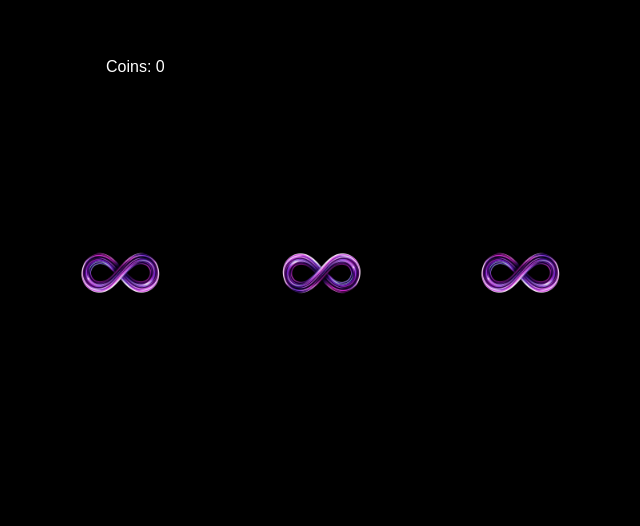
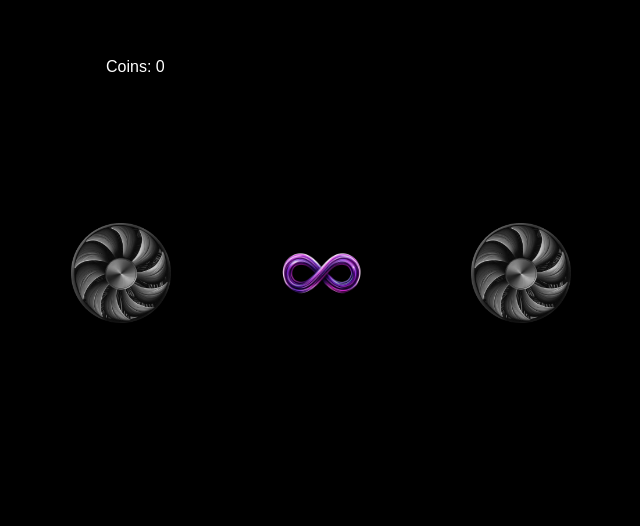
Before and after one commit to ayush787878/ni, a plain HTML site: page index.html in a window 1280 px wide. Shown: the part 127-653 px from the top of the page, without its empty margins (319-959 px from the left). Drawn offline with Linux system fonts and the light colour scheme.

Commit message:
Update index.html

```diff
--- a/index.html
+++ b/index.html
@@ -94,9 +94,9 @@
     <div class="container" id="container">
         <div class="coin-counter" id="coinCounter">Coins: 0</div>
         <div class="image-container">
-            <img src="https://github.com/ayush787878/ni/blob/main/images/coin.png" alt="Image 1" class="spin">
+            <img src="https://github.com/ayush787878/ni/blob/main/images/fan.jpg" alt="Image 1" class="spin">
             <img src="https://github.com/ayush787878/ni/blob/main/images/coin.png" alt="Image 2">
-            <img src="https://github.com/ayush787878/ni/blob/main/images/coin.png" alt="Image 3" class="spin">
+            <img src="https://github.com/ayush787878/ni/blob/main/images/fan.jpg" alt="Image 3" class="spin">
         </div>
     </div>
     <script>
```
